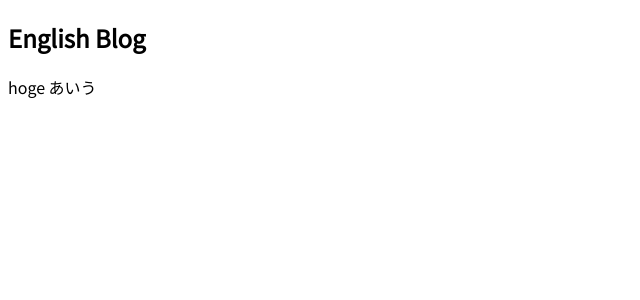
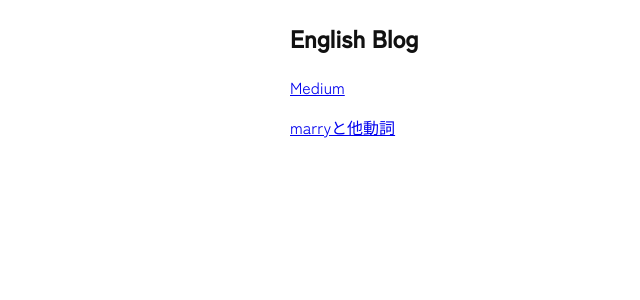
Before and after one commit to mkataoka73/mkataoka73.github.io, a Jekyll site: the page built from index.md, in a window 1280 px wide. Shown: the top 300 px of the page, without its empty margins (0-640 px from the left). Built offline with Jekyll 4.4.1, drawn with Linux system fonts in a browser that asks for light colours.

Commit message:
Add post

```diff
--- a/_includes/fonts.html
+++ b/_includes/fonts.html
@@ -1,3 +1,3 @@
 <link rel="preconnect" href="https://fonts.googleapis.com">
 <link rel="preconnect" href="https://fonts.gstatic.com" crossorigin>
-<link href="https://fonts.googleapis.com/css2?family=Noto+Sans+JP:wght@100;300;400&display=swap" rel="stylesheet">
+<link href="https://fonts.googleapis.com/css2?family=Noto+Sans+JP:wght@100;300;400&family=Zen+Kaku+Gothic+New:wght@100;400;500&display=swap" rel="stylesheet">
--- a/_layouts/default.html
+++ b/_layouts/default.html
@@ -8,6 +8,8 @@
     <link rel="stylesheet" href="{{ "/assets/css/main.css" | relative_url }}">
   </head>
   <body>
-    {{ content }}
+    <div class="container">
+      {{ content }}
+    </div>
   </body>
 </html>
--- a/_sass/main.scss
+++ b/_sass/main.scss
@@ -1,9 +1,28 @@
-$backgroundColor: #ffffff;
-$bodyColor: #000000;
-$bodyFont: "Noto Sans JP",-apple-system,BlinkMacSystemFont,"Segoe UI",Helvetica,Arial,sans-serif,"Apple Color Emoji","Segoe UI Emoji","Segoe UI Symbol";
+$backgroundColor: #fff;
+$bodyColor: #111;
+$bodyFont: 'Zen Kaku Gothic New',"Noto Sans JP",-apple-system,BlinkMacSystemFont,"Segoe UI",Helvetica,Arial,sans-serif,"Apple Color Emoji","Segoe UI Emoji","Segoe UI Symbol";
 
 body {
   background: $backgroundColor;
   color: $bodyColor;
   font-family: $bodyFont;
+  font-weight: 300;
 }
+
+.container {
+  margin: 0 auto;
+  max-width: 700px;
+}
+
+.question {
+  font-weight: 300;
+  font-size: 2.2rem;
+}
+
+.bold {
+  font-weight: 600;
+}
+
+.section-header {
+  font-size: 1.35rem;
+}
--- a/index.md
+++ b/index.md
@@ -5,5 +5,6 @@ title: "Index"
 
 ## English Blog
 
-hoge
-あいう
+{% for post in site.posts %}
+  [{{ post.title }}]({{ post.url }}){:target="_blank"}
+{% endfor %}
```
Also changed, not shown: _layouts/post.html (added, +9 -0 lines), _posts/2022-05-07-marry-and-direct-verb.md (added, +28 -0 lines), _posts/2022-05-09-medium.md (added, +12 -0 lines).
